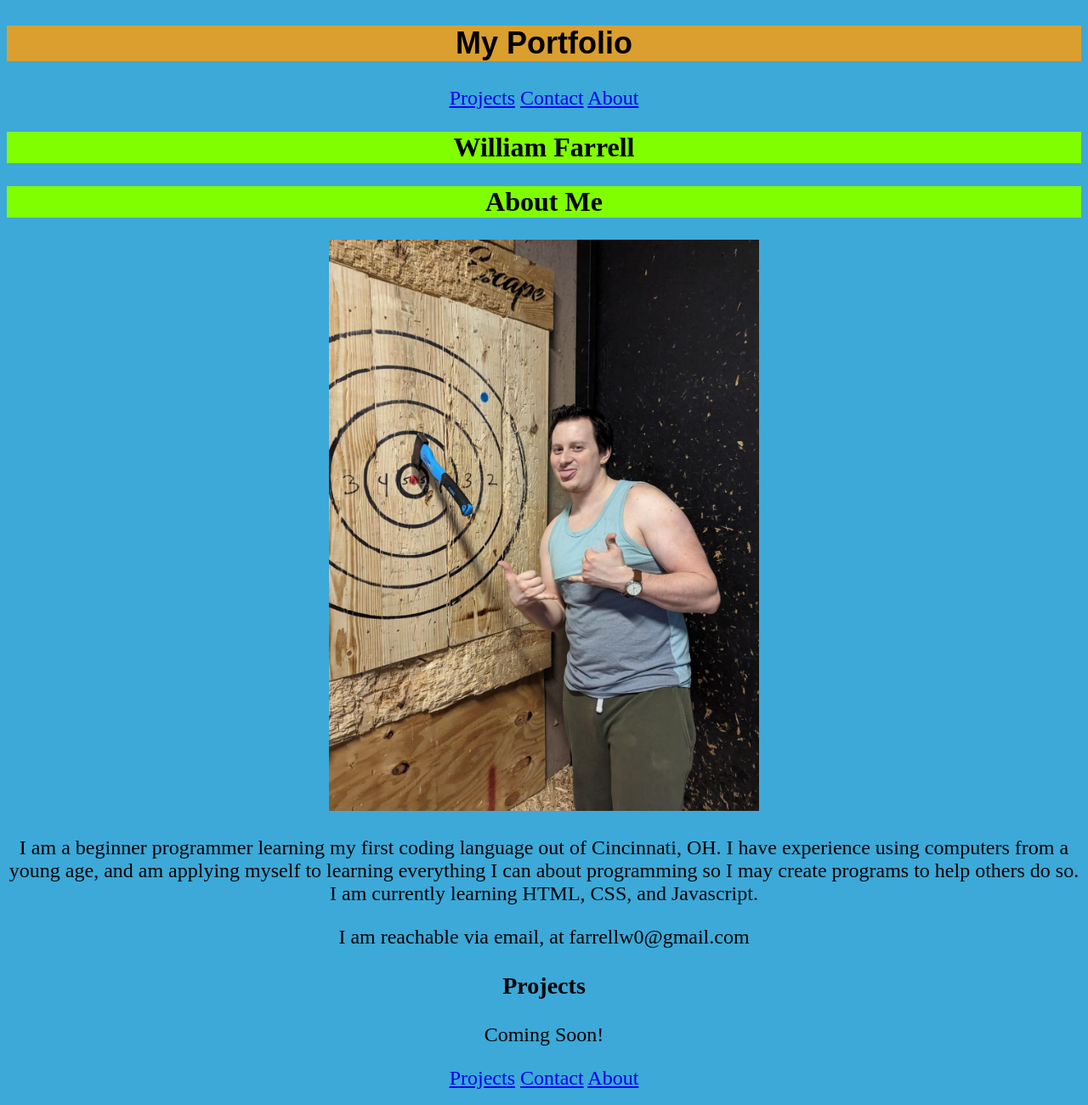
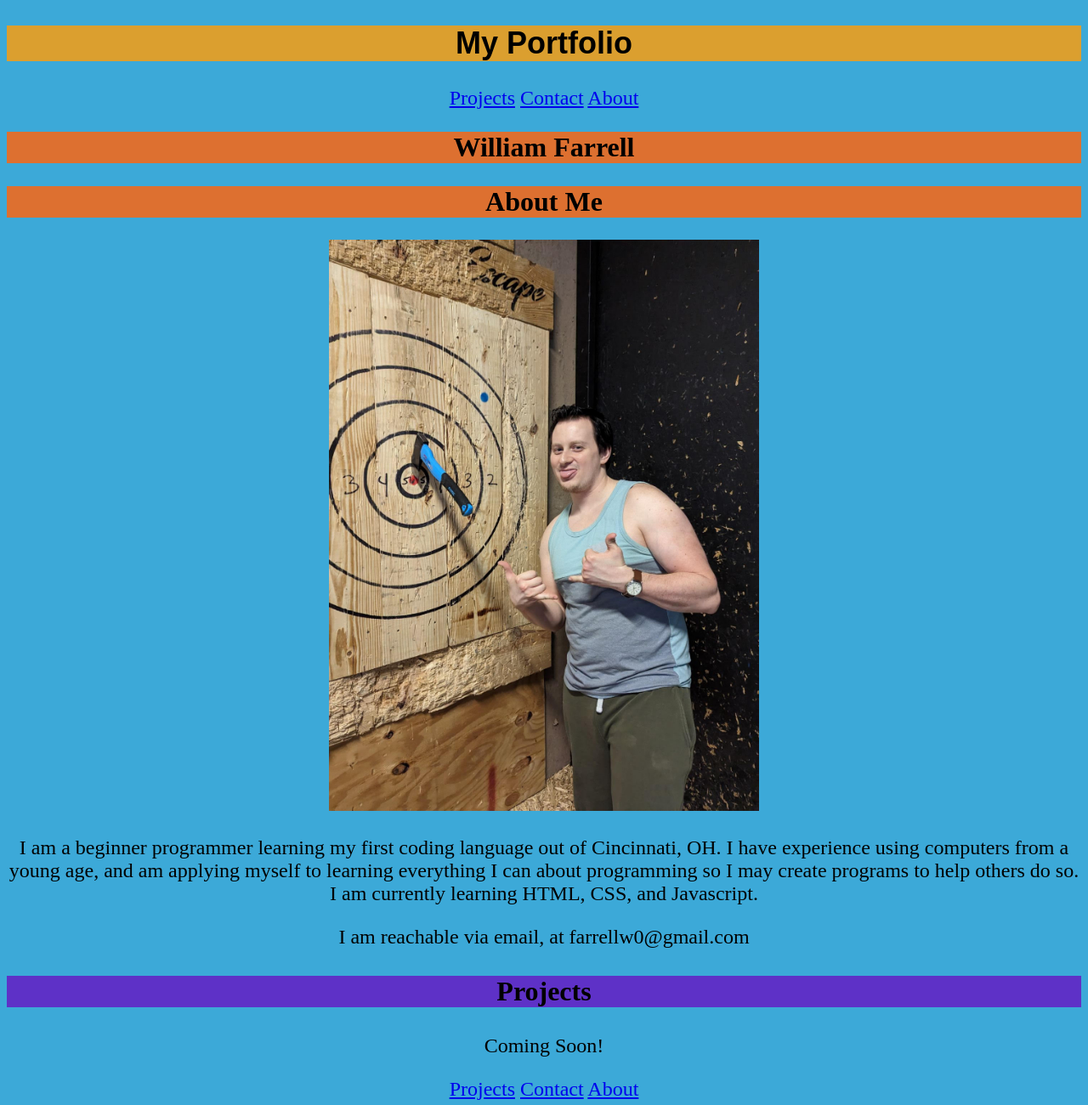
Before and after one commit to Farrellw92/portfolio2023, a plain HTML site: page WCCI - Portfolio/index.html in a window 1280 px wide. Shown: the whole page at 85% size. Drawn offline with Linux system fonts and the light colour scheme.

Commit message:
design changes

```diff
--- a/WCCI - Portfolio/style.css
+++ b/WCCI - Portfolio/style.css
@@ -12,7 +12,12 @@ h1 {
   }
 h2 {
     text-align: center;
-    background-color: chartreuse;
+    background-color: rgb(221, 112, 48);
     font-size: xx-large;
 
 }
+h3 {
+    text-align: center;
+    background-color: rgb(94, 49, 199);
+    font-size: xx-large;
+}
```
